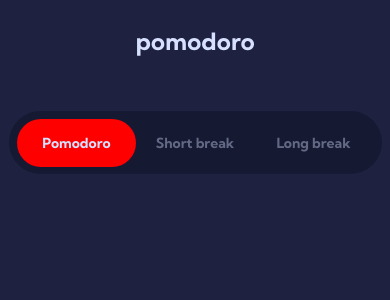
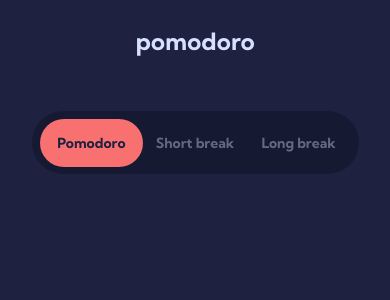
Before and after one commit to ClaudioFerreira1/pomodoro-app, a React (Create React App) app: page / in a window 390 px wide. Shown: the top 300 px of the page. Built offline with nearby package versions, Linux system fonts and the light colour scheme.

Commit message:
finished controllers

```diff
--- a/src/Controllers.js
+++ b/src/Controllers.js
@@ -1,10 +1,31 @@
+import { useGlobalContext } from "./context"
+
 const Controllers = () => {
+  const { pomodoro, setPomodoro, shortBreak, setShortBreak, longBreak, setLongBreak } = useGlobalContext();
+
+  const handlePomodoro = () => {
+    setPomodoro(true);
+    setShortBreak(false);
+    setLongBreak(false);
+  }
+
+  const handleShortBreak = () => {
+    setPomodoro(false);
+    setShortBreak(true);
+    setLongBreak(false);
+  }
+
+  const handleLongBreak = () => {
+    setPomodoro(false);
+    setShortBreak(false);
+    setLongBreak(true);
+  }
 
   return (
-    <div className="controllers-div">
-      <button className="btn button-selected">Pomodoro</button>
-      <button className="btn">Short break</button>
-      <button className="btn">Long break</button>
+    <div className="controllers-div" id="test">
+      <button className={pomodoro ? "button-selected btn" : "btn"} onClick={() => handlePomodoro()}>Pomodoro</button>
+      <button className={shortBreak ? "button-selected btn" : "btn"} onClick={() => handleShortBreak()}>Short break</button>
+      <button className={longBreak ? "button-selected btn" : "btn"} onClick={() => handleLongBreak()}>Long break</button>
     </div>
   )
 }
--- a/src/context.js
+++ b/src/context.js
@@ -1,9 +1,13 @@
-import React, { useContext } from 'react'
+import React, { useState, useContext } from 'react'
 
 const AppContext = React.createContext();
 
 const AppProvider = ({ children }) => {
-  return <AppContext.Provider value={{}}>{children}</AppContext.Provider>
+  const [pomodoro, setPomodoro] = useState(true);
+  const [shortBreak, setShortBreak] = useState(false);
+  const [longBreak, setLongBreak] = useState(false);
+
+  return <AppContext.Provider value={{ pomodoro, setPomodoro, shortBreak, setShortBreak, longBreak, setLongBreak }}>{children}</AppContext.Provider>
 }
 
 const useGlobalContext = () => {
--- a/src/index.css
+++ b/src/index.css
@@ -1,3 +1,12 @@
+/* document.getElementsByClassName("button-selected")[0].style.backgroundColor="var(--clr-white)" */
+
+
+/* var x=document.querySelectorAll(".btn")
+var i;
+for (i=0; i < x.length; i++) {
+  x[i].style.fontFamily="--font-family-2";
+} */
+
 *,
 ::after,
 ::before {
@@ -92,7 +101,6 @@ div.controllers-div {
   display: flex;
   align-items: center;
   justify-content: center;
-  /* column-gap: 1rem; */
 }
 
 div.controllers-div button {
@@ -118,7 +126,8 @@ div.controllers-div button:hover {
 }
 
 div.controllers-div button.button-selected {
-  background-color: red;
+  background-color: var(--clr-orange);
+  color: var(--clr-background-color);
   opacity: 1;
 }
 
@@ -128,4 +137,12 @@ div.controllers-div button.button-selected {
     width: 11.7rem;
     height: 2.4rem;
   }
+
+  div.controllers-div {
+    width: 32.7rem;
+  }
+
+  div.controllers-div button {
+    width: 10.36rem;
+  }
 }
```
